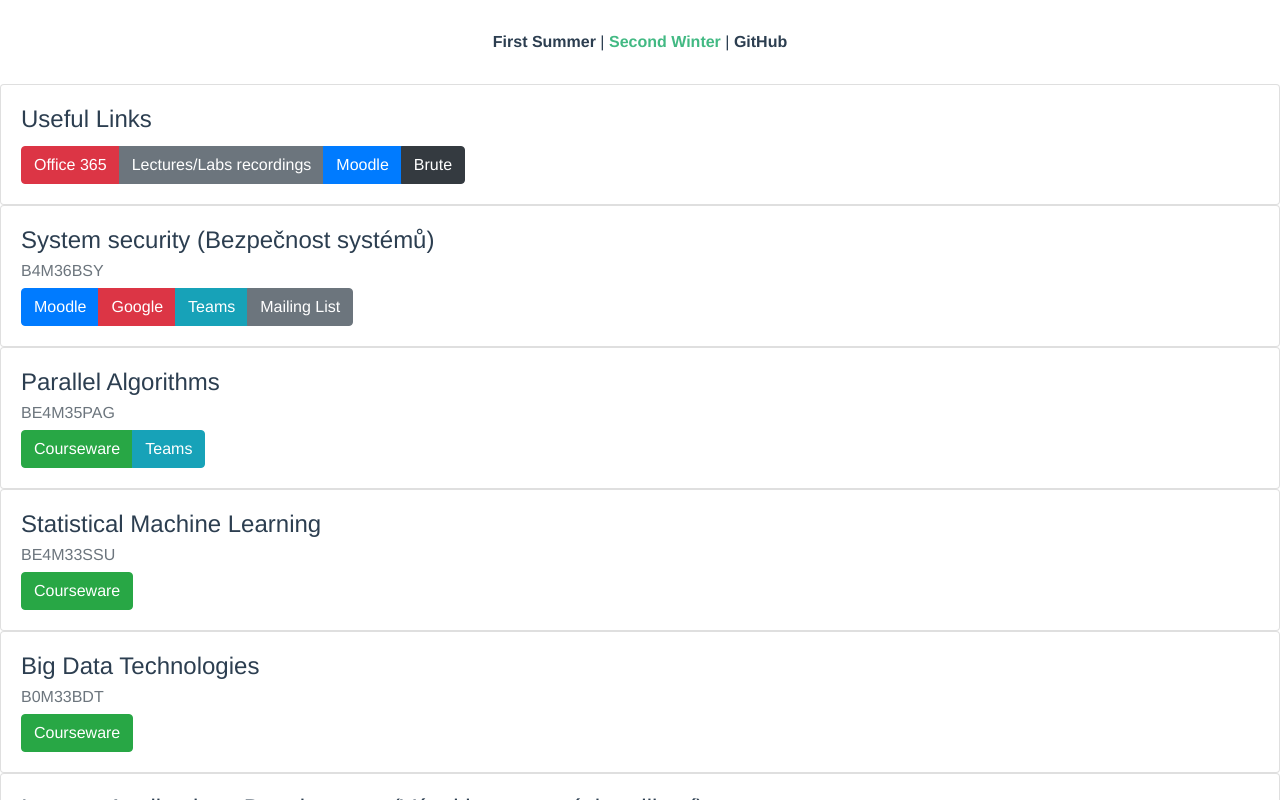
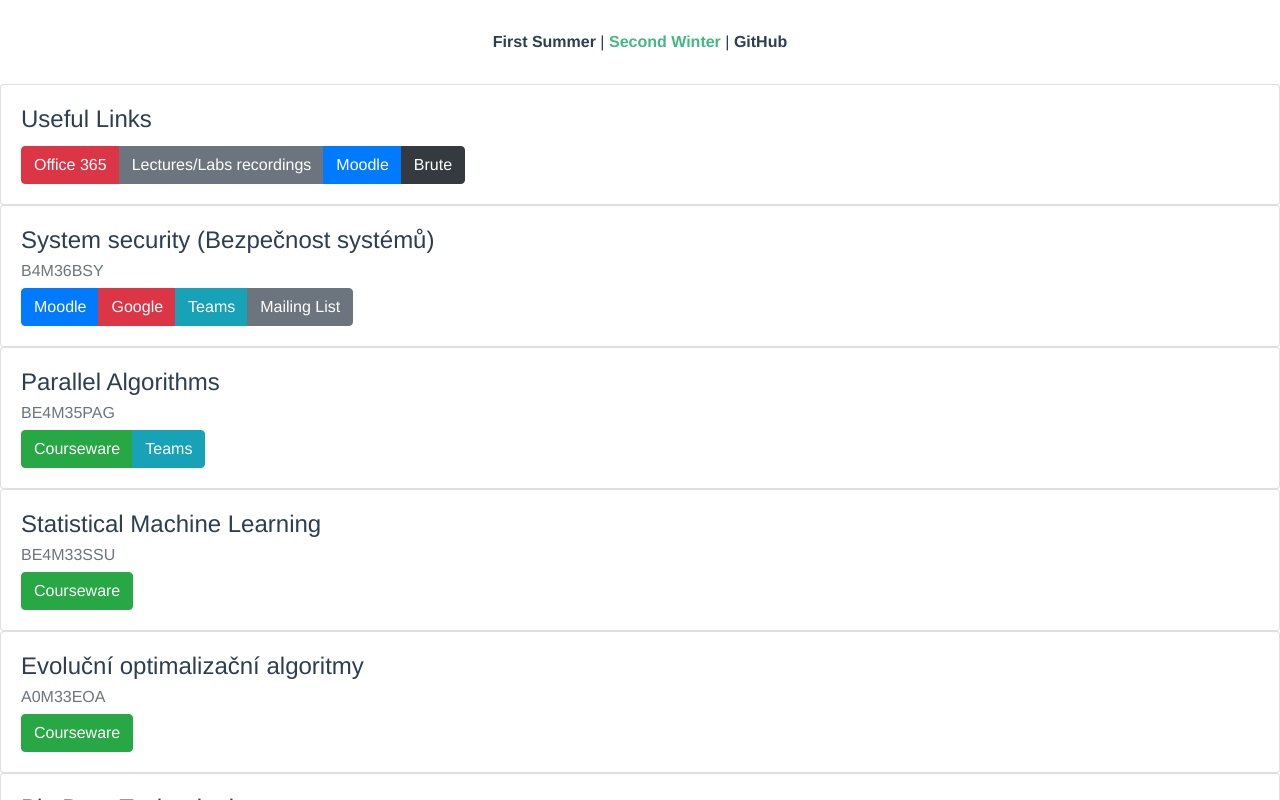
Before and after one commit to skalahonza/linkoi, a Vue app: page /#/second/winter in a window 1280 px wide. Shown: the top 800 px of the page. Built offline with nearby package versions, Linux system fonts and the light colour scheme.

Commit message:
Add EOA.

```diff
--- a/src/views/second/Winter.vue
+++ b/src/views/second/Winter.vue
@@ -116,7 +116,17 @@ export default Vue.extend({
             {
               name: "Courseware",
               address: "https://cw.fel.cvut.cz/wiki/courses/be4m33ssu/start",
-            }
+            },
+          ],
+        },
+        {
+          name: "Evoluční optimalizační algoritmy",
+          code: "A0M33EOA",
+          links: [
+            {
+              name: "Courseware",
+              address: "https://cw.fel.cvut.cz/wiki/courses/a0m33eoa/start",
+            },
           ],
         },
 
```
